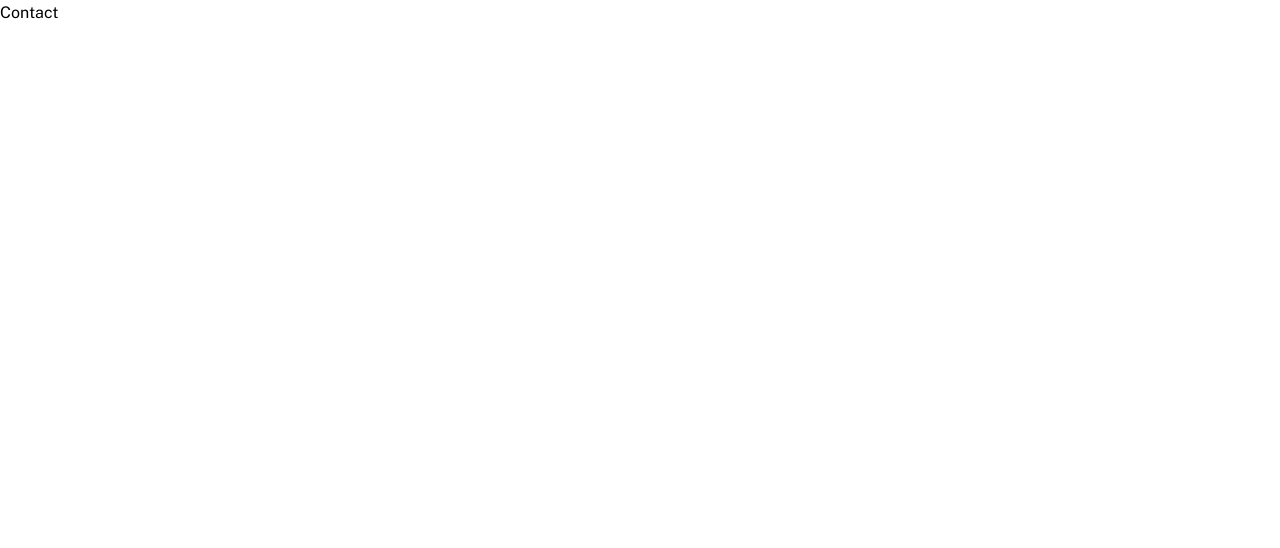
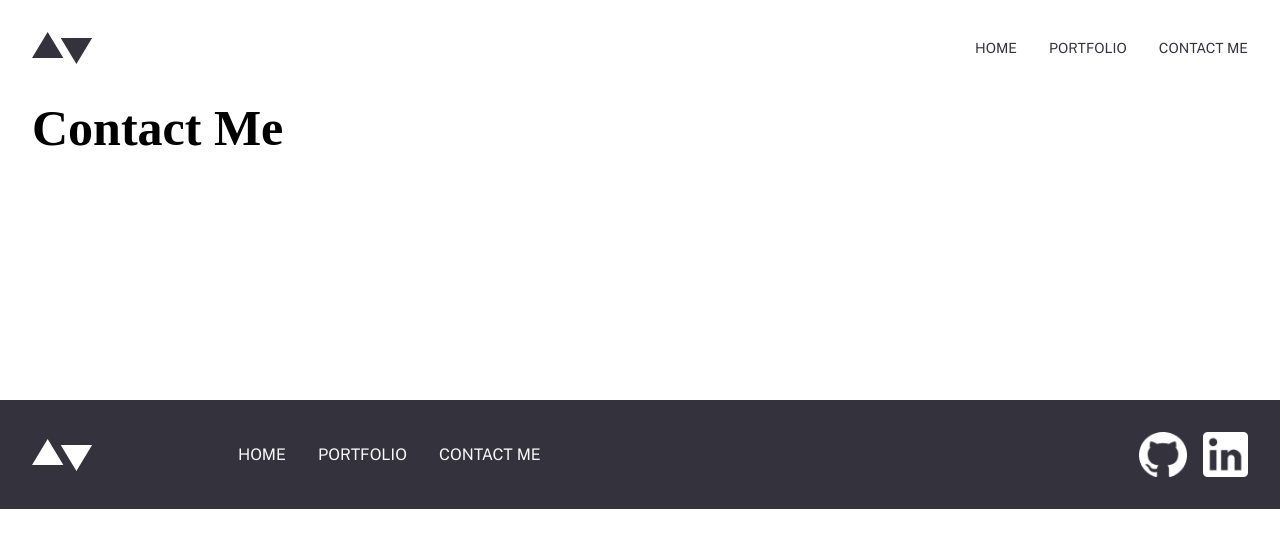
Before and after one commit to erikdcodes/Minimalist-Portfolio, a Next.js app: page /contact in a window 1280 px wide. Shown: the top 548 px of the page. Built offline with nearby package versions, Linux system fonts and the light colour scheme; a web font is replaced by a local one.

Commit message:
add min height to pages

```diff
--- a/layouts/ContactLayout.js
+++ b/layouts/ContactLayout.js
@@ -77,6 +77,7 @@ const Wrapper = styled.div`
   position: relative;
 
   .container {
+    min-height: 50vh;
     margin-inline: auto;
     width: 100%;
     padding-inline: max(32px, calc((100% - 1440px) / 2));
--- a/layouts/DefaultLayout.js
+++ b/layouts/DefaultLayout.js
@@ -87,6 +87,8 @@ const Wrapper = styled.div`
   position: relative;
 
   .container {
+    min-height: 50vh;
+
     margin-inline: auto;
     width: 100%;
     padding-inline: max(32px, calc((100% - 1440px) / 2));
--- a/pages/contact.js
+++ b/pages/contact.js
@@ -1,5 +1,11 @@
+import ContactLayout from "../layouts/ContactLayout.js";
+
 const Contact = () => {
-  return <div>Contact</div>;
+  return (
+    <ContactLayout>
+      <h1>Contact Me</h1>
+    </ContactLayout>
+  );
 };
 
 export default Contact;
```
